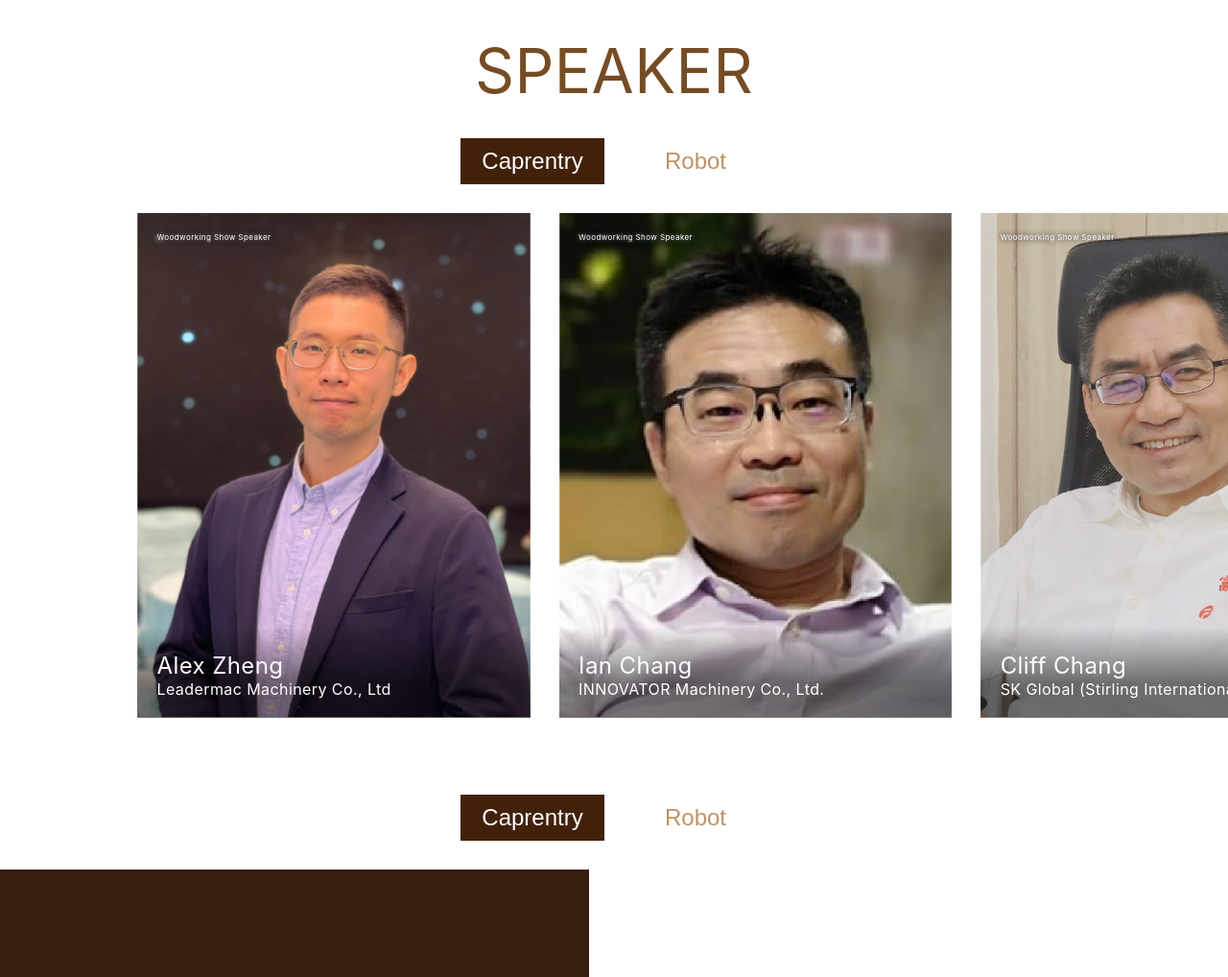
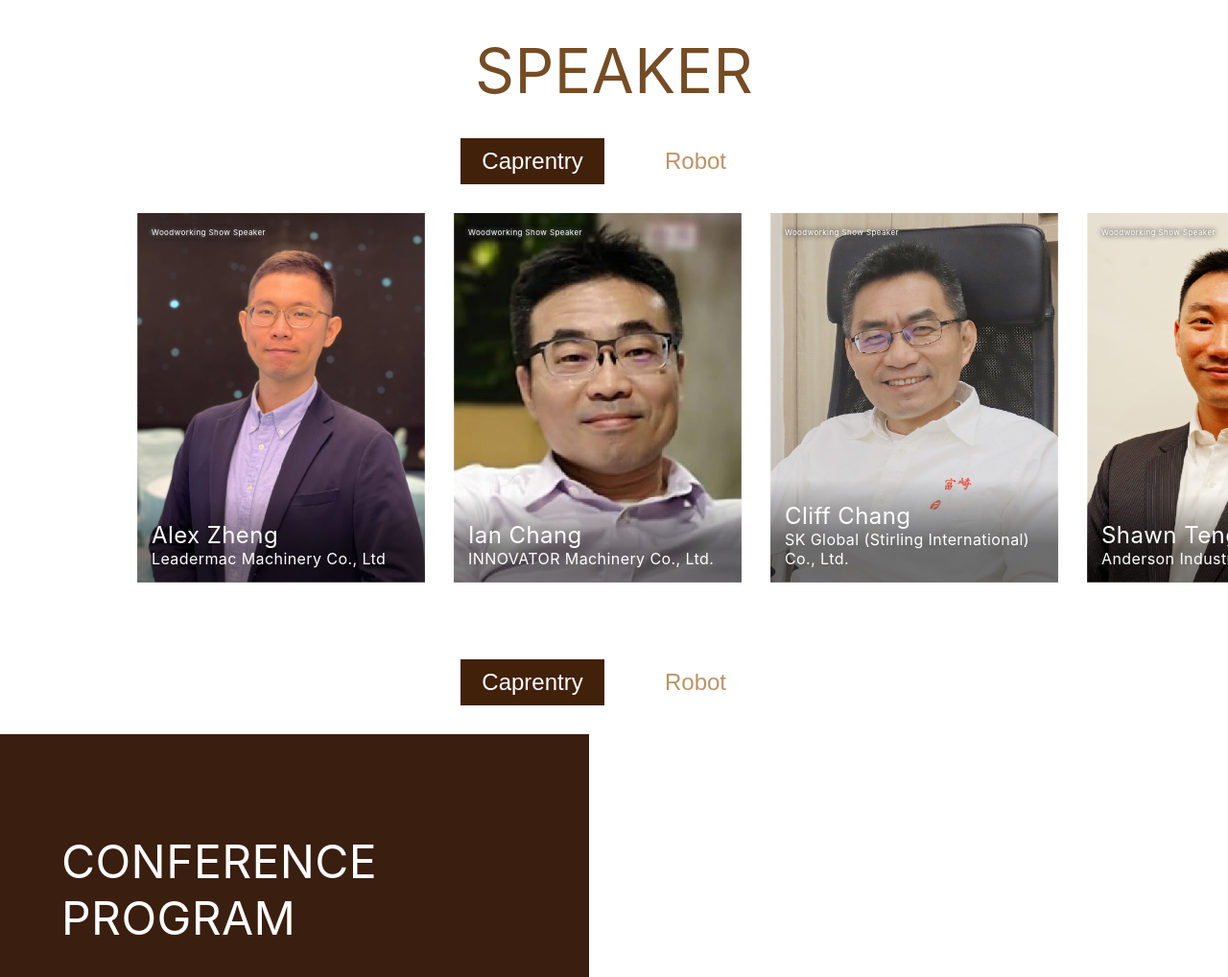
Before and after one commit to mutix-co/pavilion2021.twmt.tw, a website built with Parcel: page index.html in a window 1280 px wide. Shown: the part 3690-4708 px from the top of the page at 96% size. Built offline with nearby package versions, Linux system fonts and the light colour scheme; files whose address does not match are found by name.

```diff
--- a/assets/scss/components/_speaker.scss
+++ b/assets/scss/components/_speaker.scss
@@ -19,7 +19,7 @@
     flex-shrink: 0;
     position: relative;
     width: 60%;
-    max-width: 509px;
+    max-width: 300px;
     margin: 0 15px;
 
     @media (min-width: $screen-md) {
```
Also changed, not shown: assets/images/logo-partner-studio.png (deleted), assets/images/logo.png (deleted), assets/images/logos/Robot/1.png, assets/images/logos/Robot/10.png, assets/images/logos/Robot/11.png, assets/images/logos/Robot/2.png, assets/images/logos/Robot/4.png, assets/images/logos/Robot/5.png, assets/images/logos/Robot/6.png, assets/images/logos/Robot/7.png, assets/images/logos/Robot/8.png, assets/images/logos/Robot/9.png, assets/images/logos/bluesteelmachinery.png, assets/images/logos/boarke.png, 2 more files.
